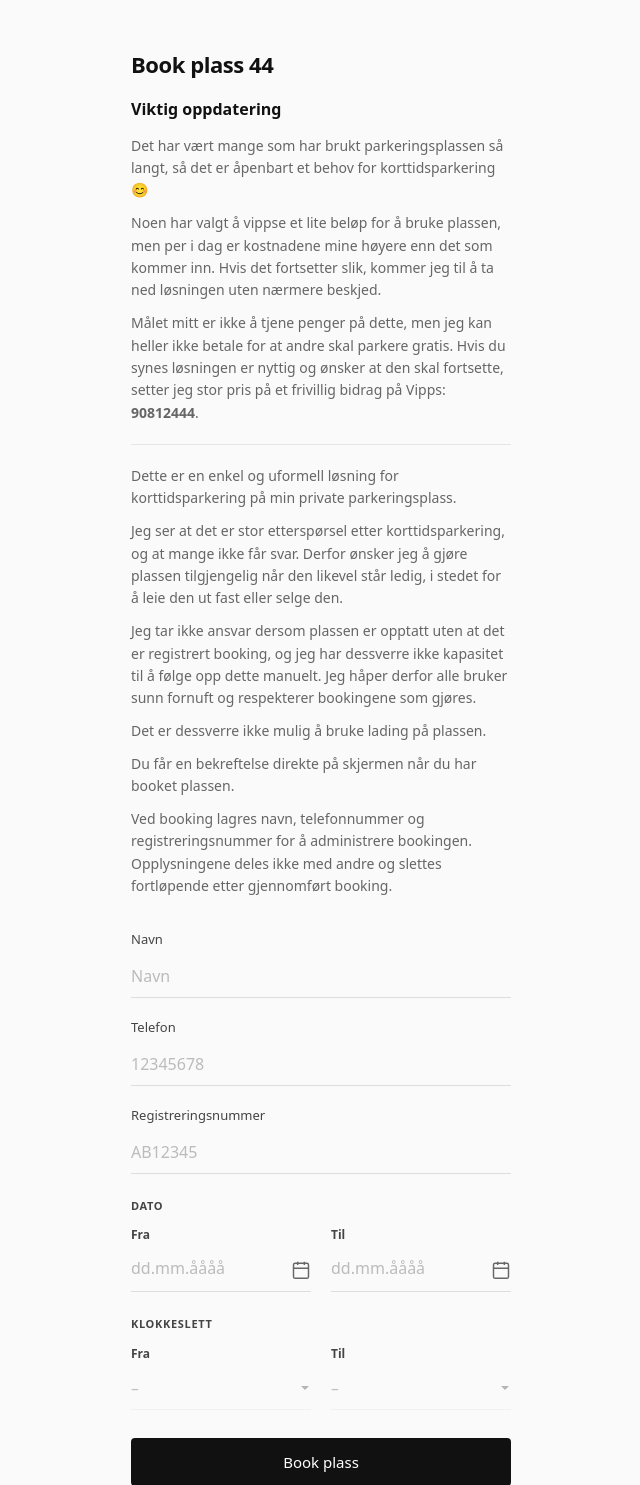
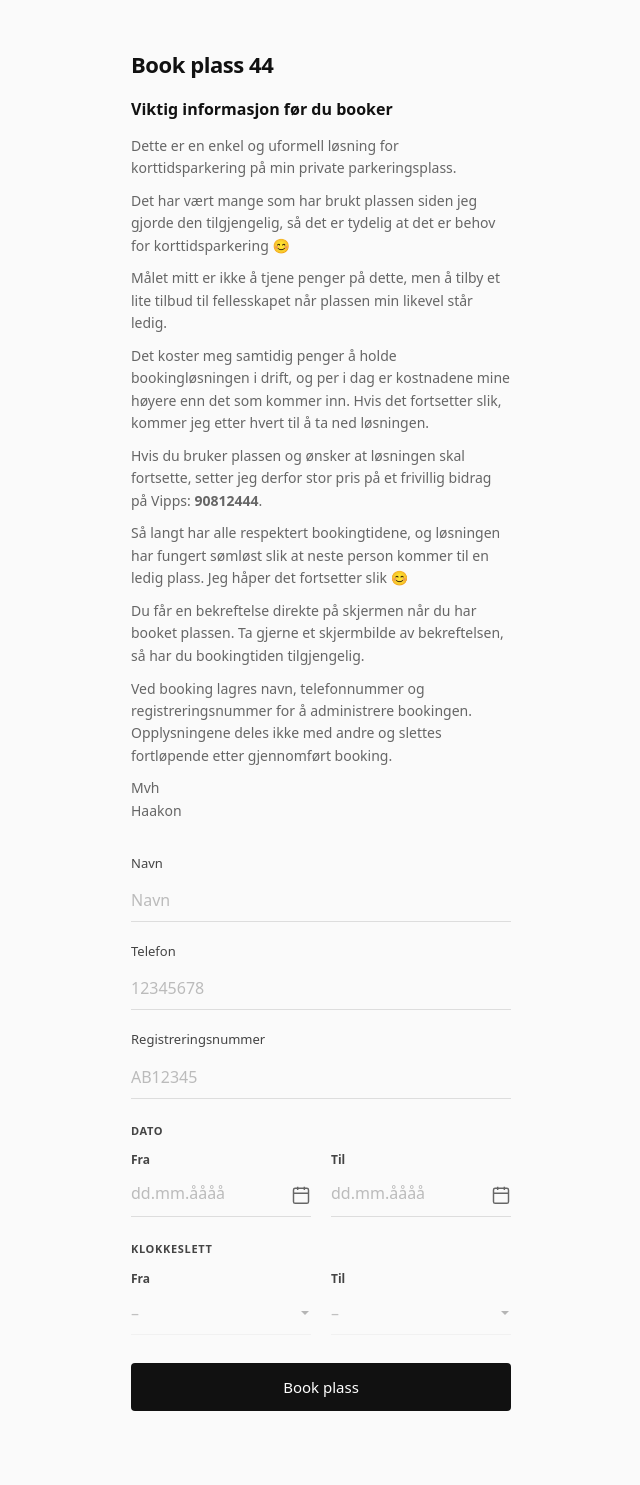
Before and after one commit to lukerebell/parkering-booking, a FastAPI app: page / in a window 1280 px wide. Shown: the top 1485 px of the page, without its empty margins (319-959 px from the left). After the commit the page ends 1411 px from the top, so only its background shows below. Run offline with FastAPI, Linux system fonts and the light colour scheme.

Commit message:
Oppdater intro-tekst med viktig informasjon før booking.
Co-authored-by: Cursor <cursoragent@cursor.com>

```diff
--- a/main.py
+++ b/main.py
@@ -29,7 +29,7 @@ LETTER_RE = re.compile(r"[a-zA-ZæøåÆØÅ]", re.UNICODE)
 CAR_REG_RE = re.compile(r"^[A-ZÆØÅ]{2}\d{5}$", re.UNICODE)
 ADMIN_COOKIE = "admin_session"
 ADMIN_PASSWORD = os.environ.get("ADMIN_PASSWORD", "")
-ASSET_VERSION = os.environ.get("APP_ASSET_VERSION", "5")
+ASSET_VERSION = os.environ.get("APP_ASSET_VERSION", "6")
 
 
 def letter_count(value: str) -> int:
--- a/static/style.css
+++ b/static/style.css
@@ -57,6 +57,10 @@ h1 {
 
 .intro p:last-child {
   margin-bottom: 0;
+}
+
+.intro-signoff {
+  margin-top: 1rem;
 }
 
 .message {
--- a/templates/index.html
+++ b/templates/index.html
@@ -14,19 +14,16 @@
     <header>
       <h1>Book plass 44</h1>
       <div class="intro">
-        <h2 class="intro-heading">Viktig oppdatering</h2>
-        <p>Det har vært mange som har brukt parkeringsplassen så langt, så det er åpenbart et behov for korttidsparkering 😊</p>
-        <p>Noen har valgt å vippse et lite beløp for å bruke plassen, men per i dag er kostnadene mine høyere enn det som kommer inn. Hvis det fortsetter slik, kommer jeg til å ta ned løsningen uten nærmere beskjed.</p>
-        <p>Målet mitt er ikke å tjene penger på dette, men jeg kan heller ikke betale for at andre skal parkere gratis. Hvis du synes løsningen er nyttig og ønsker at den skal fortsette, setter jeg stor pris på et frivillig bidrag på Vipps: <strong>90812444</strong>.</p>
-
-        <hr class="intro-divider">
-
+        <h2 class="intro-heading">Viktig informasjon før du booker</h2>
         <p>Dette er en enkel og uformell løsning for korttidsparkering på min private parkeringsplass.</p>
-        <p>Jeg ser at det er stor etterspørsel etter korttidsparkering, og at mange ikke får svar. Derfor ønsker jeg å gjøre plassen tilgjengelig når den likevel står ledig, i stedet for å leie den ut fast eller selge den.</p>
-        <p>Jeg tar ikke ansvar dersom plassen er opptatt uten at det er registrert booking, og jeg har dessverre ikke kapasitet til å følge opp dette manuelt. Jeg håper derfor alle bruker sunn fornuft og respekterer bookingene som gjøres.</p>
-        <p>Det er dessverre ikke mulig å bruke lading på plassen.</p>
-        <p>Du får en bekreftelse direkte på skjermen når du har booket plassen.</p>
+        <p>Det har vært mange som har brukt plassen siden jeg gjorde den tilgjengelig, så det er tydelig at det er behov for korttidsparkering 😊</p>
+        <p>Målet mitt er ikke å tjene penger på dette, men å tilby et lite tilbud til fellesskapet når plassen min likevel står ledig.</p>
+        <p>Det koster meg samtidig penger å holde bookingløsningen i drift, og per i dag er kostnadene mine høyere enn det som kommer inn. Hvis det fortsetter slik, kommer jeg etter hvert til å ta ned løsningen.</p>
+        <p>Hvis du bruker plassen og ønsker at løsningen skal fortsette, setter jeg derfor stor pris på et frivillig bidrag på Vipps: <strong>90812444</strong>.</p>
+        <p>Så langt har alle respektert bookingtidene, og løsningen har fungert sømløst slik at neste person kommer til en ledig plass. Jeg håper det fortsetter slik 😊</p>
+        <p>Du får en bekreftelse direkte på skjermen når du har booket plassen. Ta gjerne et skjermbilde av bekreftelsen, så har du bookingtiden tilgjengelig.</p>
         <p>Ved booking lagres navn, telefonnummer og registreringsnummer for å administrere bookingen. Opplysningene deles ikke med andre og slettes fortløpende etter gjennomført booking.</p>
+        <p class="intro-signoff">Mvh<br>Haakon</p>
       </div>
     </header>
 
```
